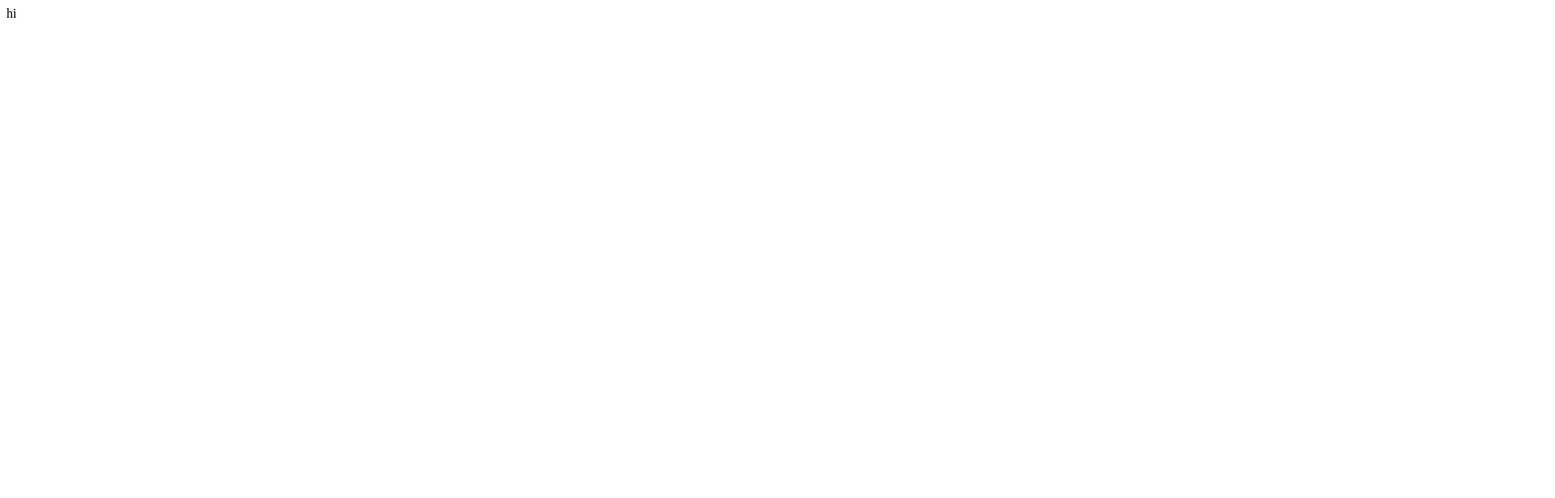
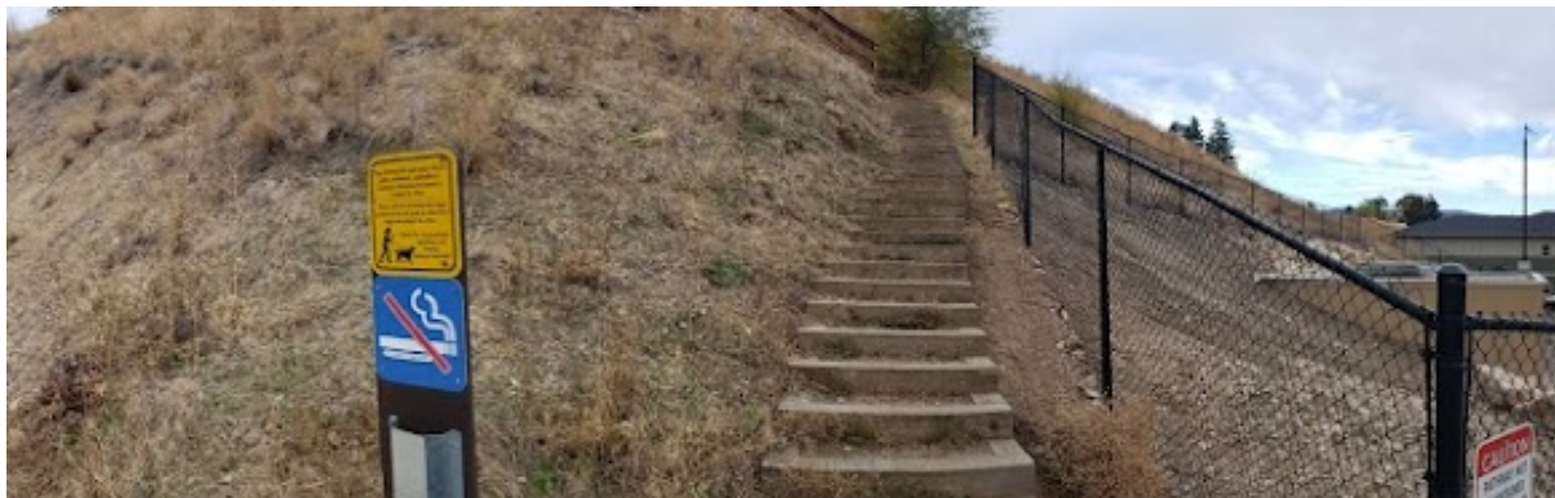
Before and after one commit to allongsio/walkingAlongATrail, a React (Create React App) app: page / in a window 1280 px wide. Shown: the top 616 px of the page at 81% size, 1920 px wide, since content can reach past the window. Built offline with nearby package versions, Linux system fonts and the light colour scheme.

Commit message:
[feat]Define State for Rendering Current Scene

```diff
--- a/src/App.tsx
+++ b/src/App.tsx
@@ -1,10 +1,15 @@
-import React from "react";
+import React, { useState } from "react";
 import Layout from "./components/Layout";
 
 function App() {
+  // 현재 몇번 사진인지(초기값은 파일명 1.jpeg)
+  const [sceneNumber, setSceneNumber] = useState(1);
+
   return (
     <div className='App'>
-      <Layout>hi</Layout>
+      <Layout>
+        <img alt='scene' src={`/images/${sceneNumber}.jpeg`} />
+      </Layout>
     </div>
   );
 }
```
